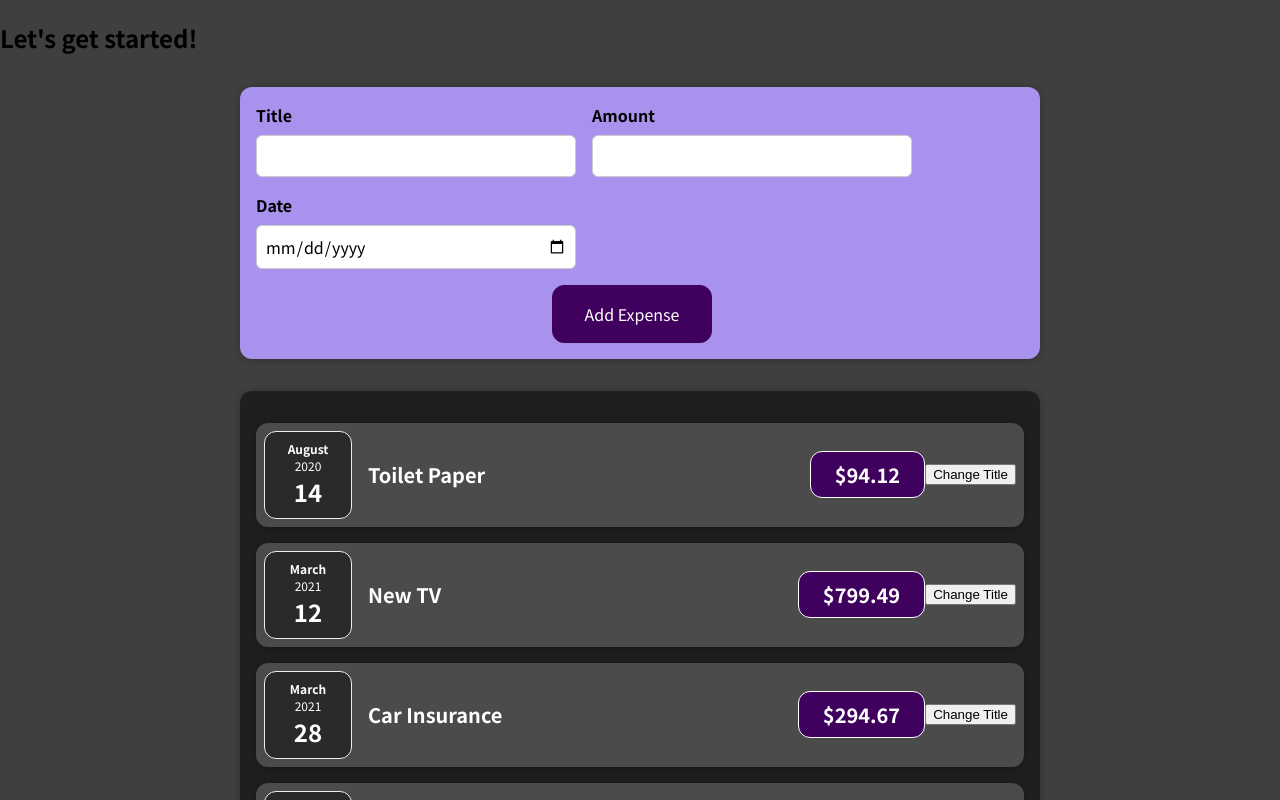
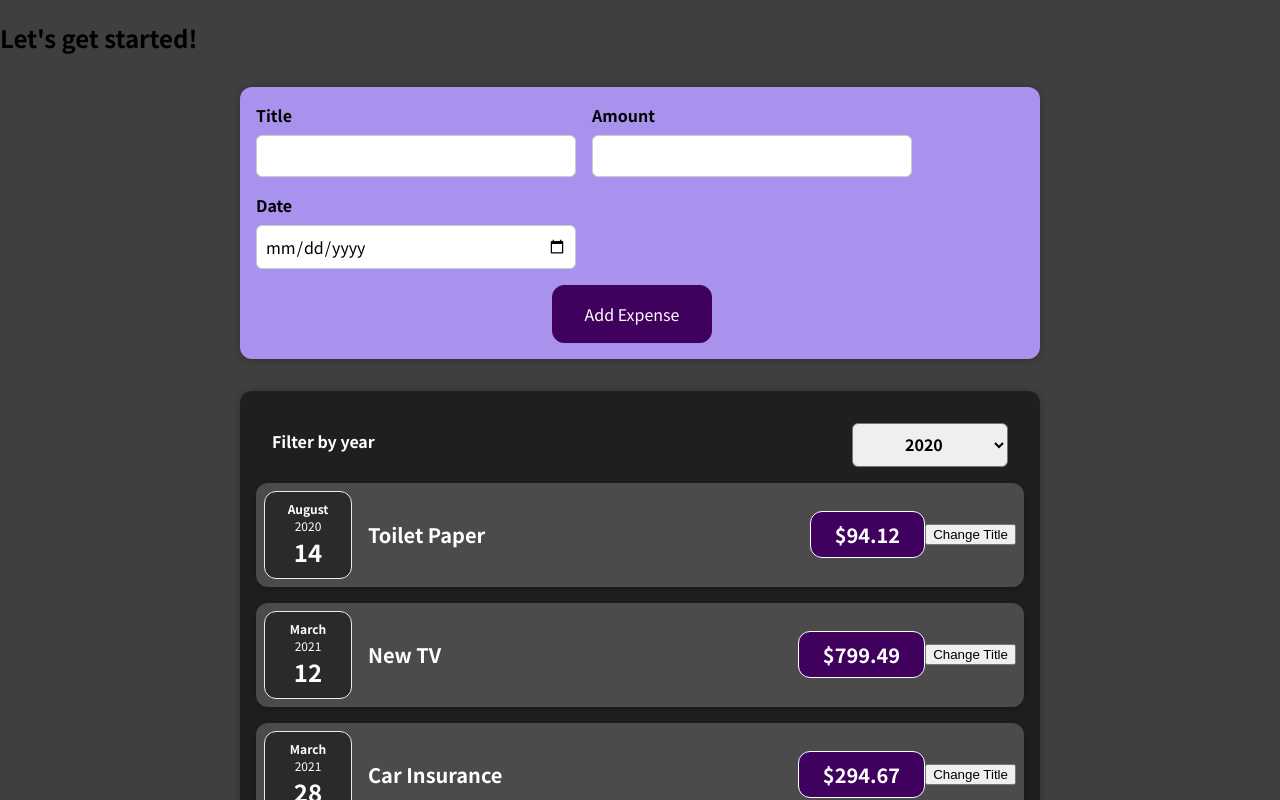
Before and after one commit to RandomNoob724/ReactUdemyCourse, a React (Create React App) app: page / in a window 1280 px wide. Shown: the top 800 px of the page. Built offline with nearby package versions, Linux system fonts and the light colour scheme.

Commit message:
year filter added

```diff
--- a/src/components/Expenses/ExpenseFrame.js
+++ b/src/components/Expenses/ExpenseFrame.js
@@ -1,10 +1,20 @@
+import { useState } from "react";
 import "./ExpenseFrame.css";
 import ExpenseItem from "./ExpenseItem";
-import Card from '../UI/Card';
+import Card from "../UI/Card";
+import ExpensesFilter from "../ExpensesFilter/ExpensesFilter";
 
-const ExpenseFrame = (props) =>{
+const ExpenseFrame = (props) => {
+  const [yearFilter, setYearFilter] = useState("2020");
+
+  const onYearFilterChangeHandler = (year) => {
+    setYearFilter(year);
+  };
+
   return (
+    <div>
       <Card className="expenses">
+        <ExpensesFilter yearValue={yearFilter} onYearFilterChange={onYearFilterChangeHandler} />
         {props.expenses.map((expense) => (
           <ExpenseItem
             key={expense.id}
@@ -14,7 +24,8 @@ const ExpenseFrame = (props) =>{
           />
         ))}
       </Card>
+    </div>
   );
-}
+};
 
 export default ExpenseFrame;
--- /dev/null
+++ b/src/components/ExpensesFilter/ExpensesFilter.css
@@ -0,0 +1,24 @@
+.expenses-filter {
+    color: white;
+    padding: 0 1rem;
+  }
+
+  .expenses-filter__control {
+    display: flex;
+    width: 100%;
+    align-items: center;
+    justify-content: space-between;
+    margin: 1rem 0;
+  }
+
+  .expenses-filter label {
+    font-weight: bold;
+    margin-bottom: 0.5rem;
+  }
+
+  .expenses-filter select {
+    font: inherit;
+    padding: 0.5rem 3rem;
+    font-weight: bold;
+    border-radius: 6px;
+  }
--- /dev/null
+++ b/src/components/ExpensesFilter/ExpensesFilter.js
@@ -0,0 +1,26 @@
+import React from "react";
+
+import "./ExpensesFilter.css";
+
+const ExpensesFilter = (props) => {
+
+  const yearFilterHandler = (event) => {
+		props.onYearFilterChange(event.target.value);
+  };
+
+  return (
+    <div className="expenses-filter">
+      <div className="expenses-filter__control">
+        <label>Filter by year</label>
+        <select value={props.yearValue} onChange={yearFilterHandler}>
+          <option value="2022">2022</option>
+          <option value="2021">2021</option>
+          <option value="2020">2020</option>
+          <option value="2019">2019</option>
+        </select>
+      </div>
+    </div>
+  );
+};
+
+export default ExpensesFilter;
```
Also changed, not shown: 1 other file (tests, documents, lock files or other folders). Lines whose indentation alone changed are shown as unchanged.
